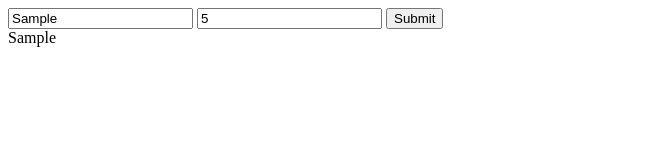
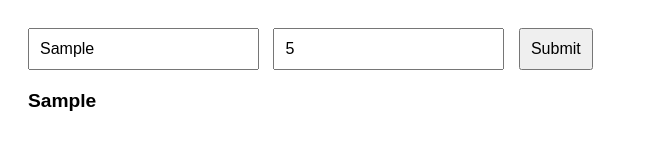
Before and after one commit to acciojob/async-function-timeout-Ishan-Riyal, a website: page main.html in a window 1280 px wide. Both pictures are taken after typing "Sample", "5" into the empty fields and a click on the button "Submit". Shown: the whole page, without its empty margins (0-648 px from the left). Drawn offline with Linux system fonts and the light colour scheme.

Commit message:
created a submission

```diff
--- a/main.html
+++ b/main.html
@@ -1,20 +1,60 @@
 <!DOCTYPE html>
-
 <html>
   <head>
-    <link rel="stylesheet" href="styles.css" />
+    <title>Async Message Delay</title>
+    <style>
+      body {
+        font-family: Arial, sans-serif;
+        padding: 20px;
+      }
+
+      form {
+        margin-bottom: 20px;
+      }
+
+      input, button {
+        padding: 10px;
+        margin-right: 10px;
+        font-size: 1rem;
+      }
+
+      #output {
+        margin-top: 20px;
+        font-weight: bold;
+        font-size: 1.2rem;
+      }
+    </style>
   </head>
-
   <body>
-    <!-- the entire body must be written by student -->
     <form onsubmit="return false">
       <input type="text" id="text" placeholder="Text" />
-      <input type="number" id="delay" placeholder="Delay" />
+      <input type="number" id="delay" placeholder="Delay (ms)" />
       <button type="button" id="btn">Submit</button>
     </form>
 
     <div id="output"></div>
 
-    <script type="text/javascript" src="./script.js"></script>
+    <script>
+      function wait(ms) {
+        return new Promise(resolve => setTimeout(resolve, ms));
+      }
+
+      async function showMessageAfterDelay() {
+        const text = document.getElementById('text').value;
+        const delay = parseInt(document.getElementById('delay').value, 10);
+        const output = document.getElementById('output');
+
+        if (!text || isNaN(delay)) {
+          output.innerText = 'Please enter both message and delay.';
+          return;
+        }
+
+        output.innerText = 'Waiting...';
+        await wait(delay);
+        output.innerText = text;
+      }
+
+      document.getElementById('btn').addEventListener('click', showMessageAfterDelay);
+    </script>
   </body>
 </html>
--- a/script.js
+++ /dev/null
@@ -1,24 +0,0 @@
-//your JS code here. If required.
-// Helper function to simulate delay
-function wait(ms) {
-  return new Promise(resolve => setTimeout(resolve, ms));
-}
-
-// Main async function triggered on button click
-async function showMessageAfterDelay() {
-  const text = document.getElementById('text').value;
-  const delay = parseInt(document.getElementById('delay').value, 10);
-  const output = document.getElementById('output');
-
-  if (!text || isNaN(delay)) {
-    output.innerText = 'Please enter both message and delay.';
-    return;
-  }
-
-  output.innerText = 'Waiting...';
-  await wait(delay);
-  output.innerText = text;
-}
-
-// Event listener for the button
-document.getElementById('btn').addEventListener('click', showMessageAfterDelay);
```
